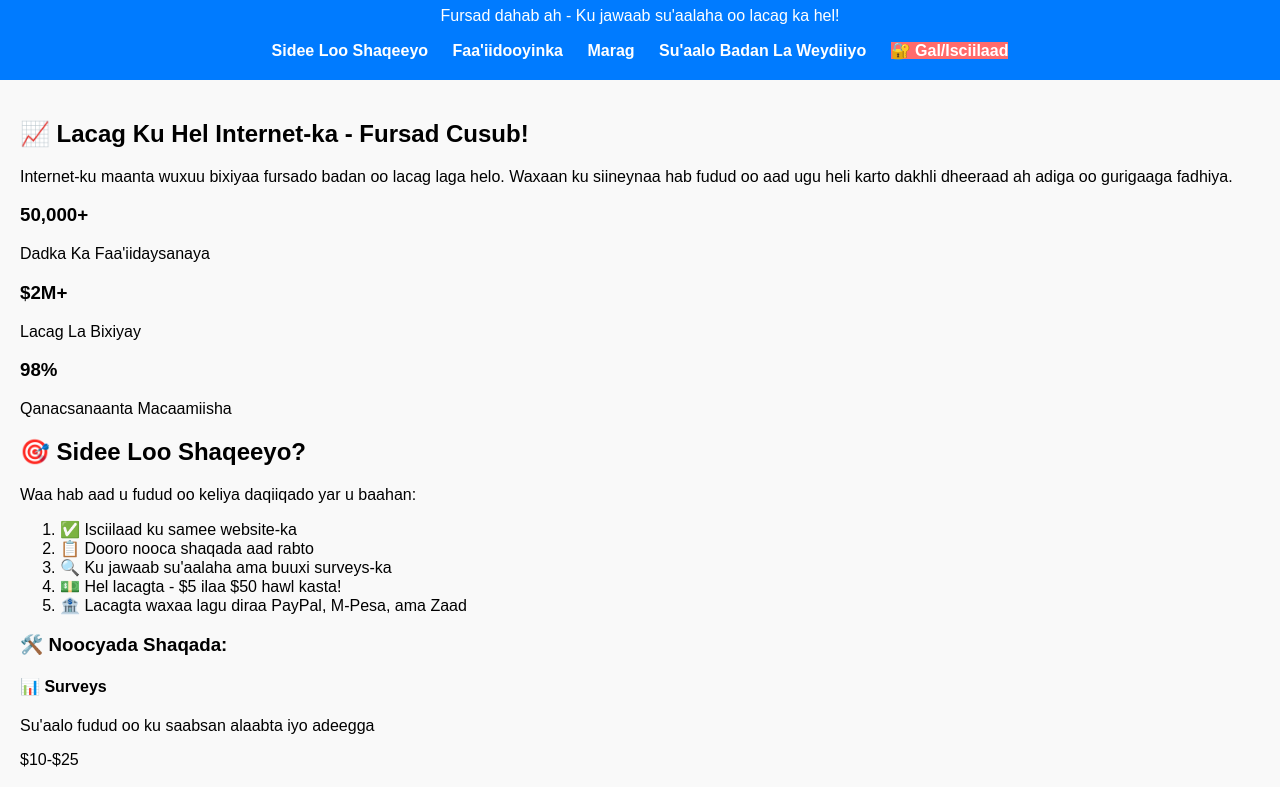
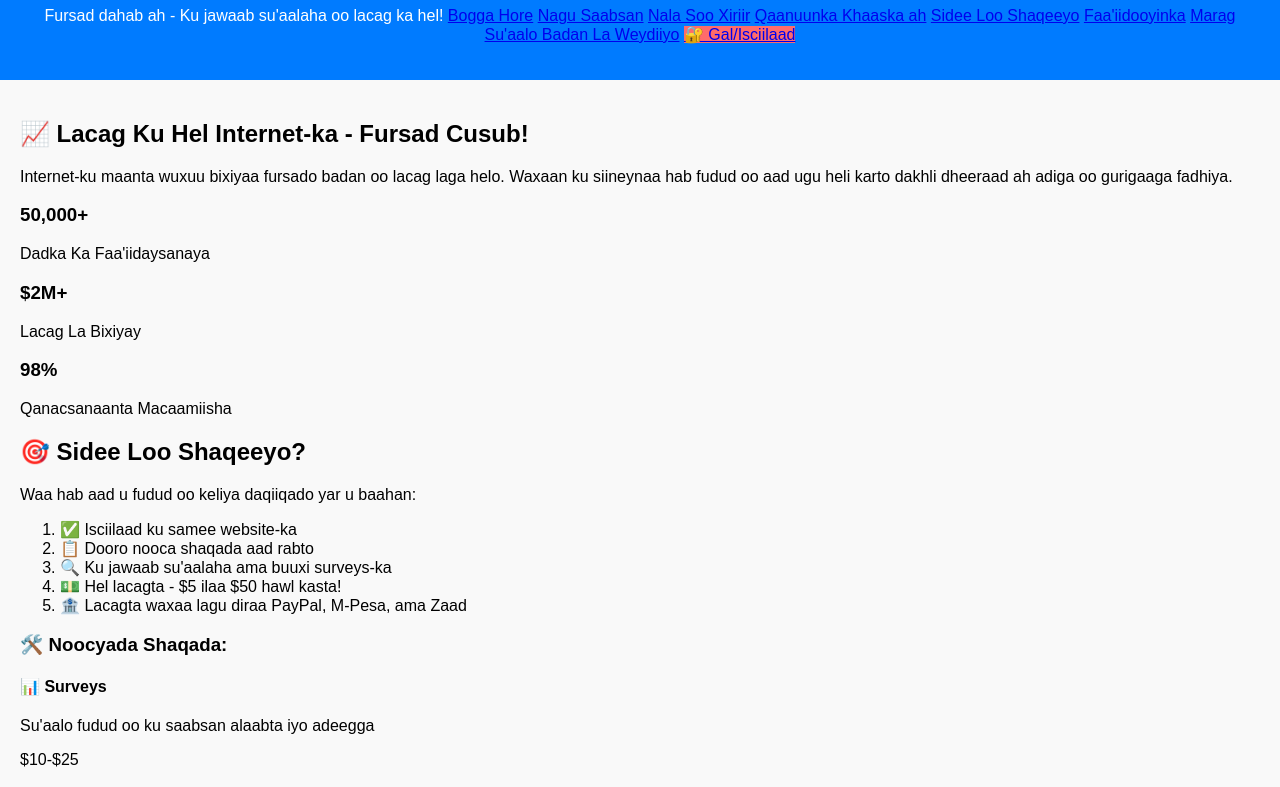
Before and after one commit to fadalstore/Bld, a plain HTML site: page index.html in a window 1280 px wide. Shown: the part 94-881 px from the top of the page. Drawn offline with Linux system fonts and the light colour scheme.

Commit message:
Update index.html

```diff
--- a/index.html
+++ b/index.html
@@ -17,14 +17,18 @@
   <header>
     <div class="container">
       <h1>💰 Lacag ka Hel Su'aalaha! 💰</h1>
-      <p class="subtitle">Fursad dahab ah - Ku jawaab su'aalaha oo lacag ka hel!</p>
-      <nav>
-        <a href="#how-it-works">Sidee Loo Shaqeeyo</a>
-        <a href="#benefits">Faa'iidooyinka</a>
-        <a href="#testimonials">Marag</a>
-        <a href="#faq">Su'aalo Badan La Weydiiyo</a>
-        <a href="login.html" style="background: #ff6b6b;">🔐 Gal/Isciilaad</a>
-      </nav>
+      <p class="subtitle">Fursad dahab ah - Ku jawaab su'aalaha oo lacag ka hel!</ <nav>
+      <a href="index.html">Bogga Hore</a>
+      <a href="about.html">Nagu Saabsan</a>
+      <a href="contact.html">Nala Soo Xiriir</a>
+      <a href="privacy.html">Qaanuunka Khaaska ah</a>
+      <a href="#how-it-works">Sidee Loo Shaqeeyo</a>
+      <a href="#benefits">Faa'iidooyinka</a>
+      <a href="#testimonials">Marag</a>
+      <a href="#faq">Su'aalo Badan La Weydiiyo</a>
+      <a href="login.html" style="background: #ff6b6b;">🔐 Gal/Isciilaad</a>
+    </nav
+
     </div>
   </header>
 
```
